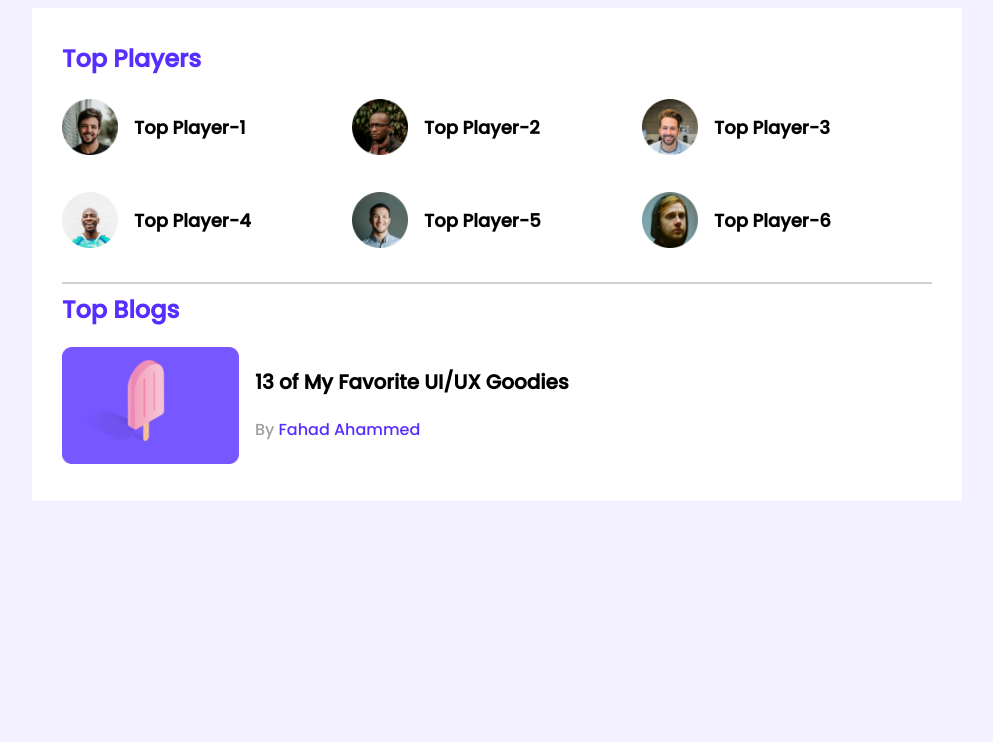
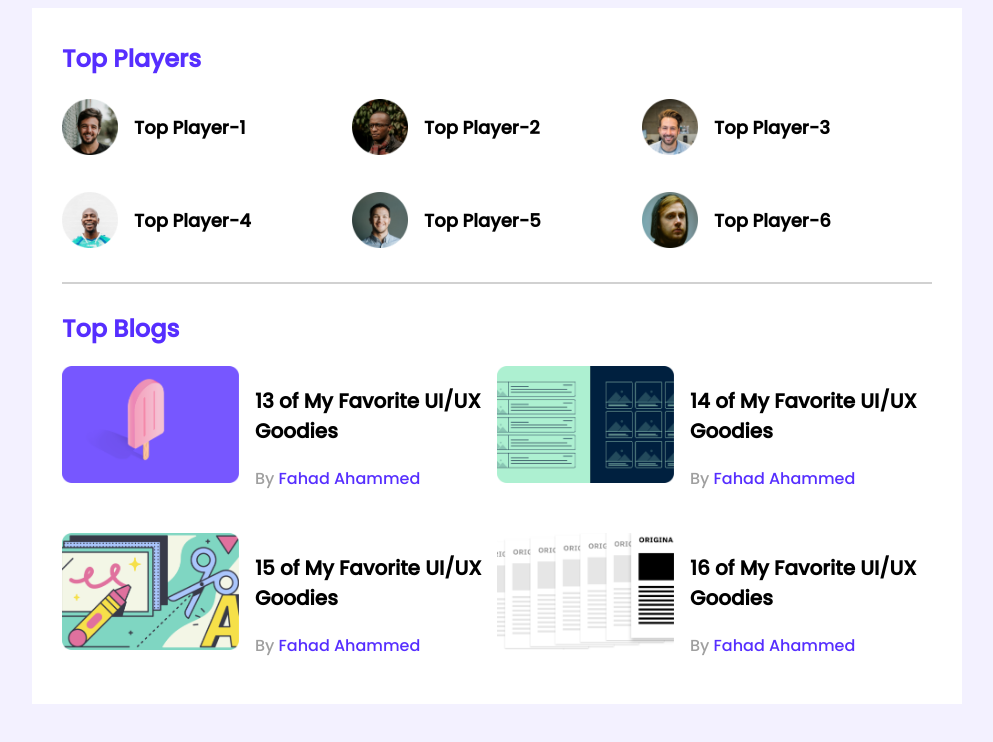
Before and after one commit to fahad-bd/leader-board, a plain HTML site: page index.html in a window 1280 px wide. Shown: the whole page, without its empty margins (143-1136 px from the left). Drawn offline with Linux system fonts and the light colour scheme.

Commit message:
add css for blogs

```diff
--- a/index.html
+++ b/index.html
@@ -59,6 +59,33 @@
                             <p class="blog-author">By <a href="www.facebook.com/fahadahammedbd">Fahad Ahammed</a></p>
                         </div>
                     </article>
+                    <article class="blog">
+                        <div class="thumbnail">
+                            <img src="images/blogs/blog-2.png" alt="">
+                        </div>
+                        <div class="blog-info">
+                            <h3 class="blog-title">14 of My Favorite UI/UX Goodies</h3>
+                            <p class="blog-author">By <a href="www.facebook.com/fahadahammedbd">Fahad Ahammed</a></p>
+                        </div>
+                    </article>
+                    <article class="blog">
+                        <div class="thumbnail">
+                            <img src="images/blogs/blog-3.png" alt="">
+                        </div>
+                        <div class="blog-info">
+                            <h3 class="blog-title">15 of My Favorite UI/UX Goodies</h3>
+                            <p class="blog-author">By <a href="www.facebook.com/fahadahammedbd">Fahad Ahammed</a></p>
+                        </div>
+                    </article>
+                    <article class="blog">
+                        <div class="thumbnail">
+                            <img src="images/blogs/blog-4.png" alt="">
+                        </div>
+                        <div class="blog-info">
+                            <h3 class="blog-title">16 of My Favorite UI/UX Goodies</h3>
+                            <p class="blog-author">By <a href="www.facebook.com/fahadahammedbd">Fahad Ahammed</a></p>
+                        </div>
+                    </article>
                 </div>
             </div>
         </section>
--- a/styles/style.css
+++ b/styles/style.css
@@ -17,6 +17,7 @@ main{
 }
 hr{
     border: 1px solid #D1D1D1;
+    margin-bottom: 27px;
 }
 /* top players style */
 .top-players{
@@ -49,6 +50,11 @@ hr{
 /*----------------------
     top blogs styeles
 -----------------------*/
+.blogs{
+    display: grid;
+    grid-template-columns: repeat(2, 1fr);
+    grid-row-gap: 26px;
+}
 .blog{
     display: flex;
 }
```
